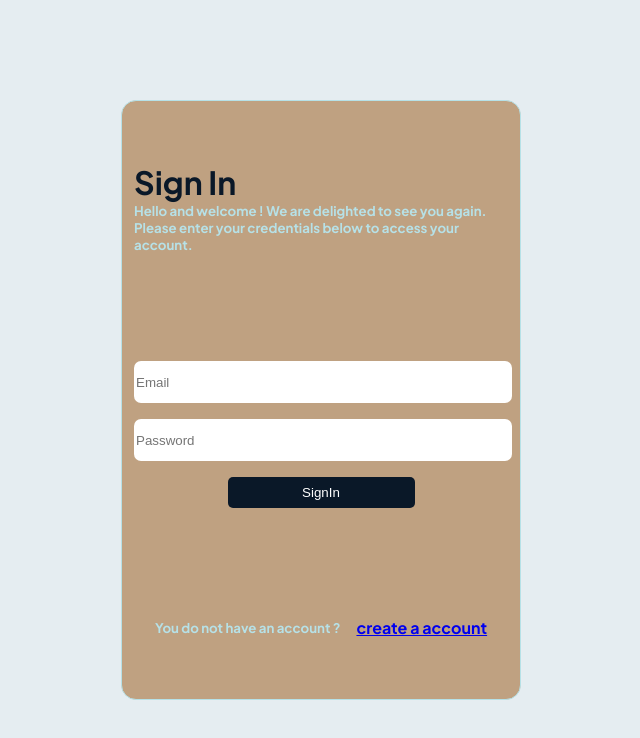
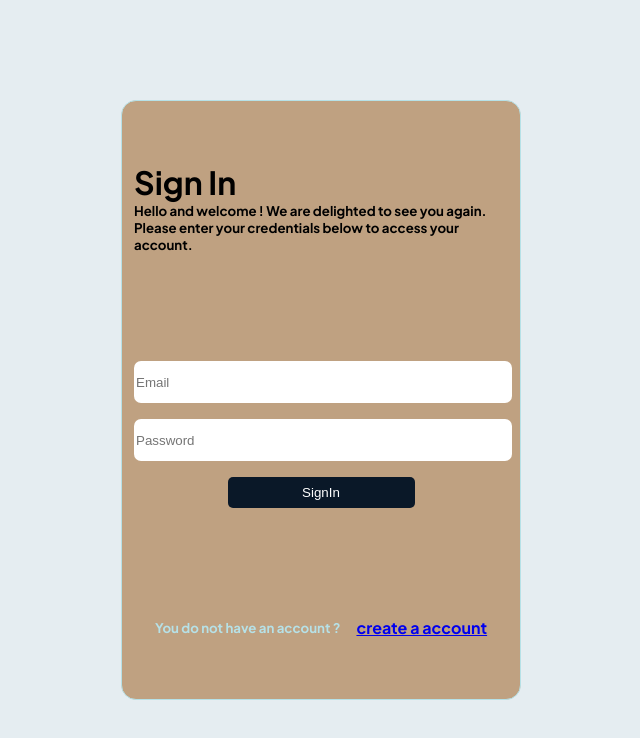
Before and after one commit to NockIA/ydiscovery, a React (Vite) app in the folder client/: page /signin in a window 1280 px wide. Shown: the top 738 px of the page, without its empty margins (319-959 px from the left). Built offline with nearby package versions, Linux system fonts and the light colour scheme; a web font is replaced by a local one.

Commit message:
:lipstick: | fix style

```diff
--- a/client/src/pages/styles/signin.css
+++ b/client/src/pages/styles/signin.css
@@ -52,10 +52,10 @@
   width: 100%;
 }
 
-h5 {
+.container-account h5 {
   color: #b6e1e7;
 }
 
-h1 {
+.container-account h1 {
   color: #0a1828;
 }
--- a/client/src/pages/styles/signup.css
+++ b/client/src/pages/styles/signup.css
@@ -49,10 +49,10 @@
   width: 100%;
 }
 
-h5 {
+.container-account h5 {
   color: #B6E1E7 ;
 }
 
-h1 {
+.container-account h1 {
   color: #0A1828;
 }
--- a/client/src/pages/templates/single_article.jsx
+++ b/client/src/pages/templates/single_article.jsx
@@ -50,7 +50,6 @@ const SingleArticle = () => {
         },
       })
       .then((response) => {
-        console.log(response.data);
         setArticleDatas(response.data.article);
       });
   };
```
